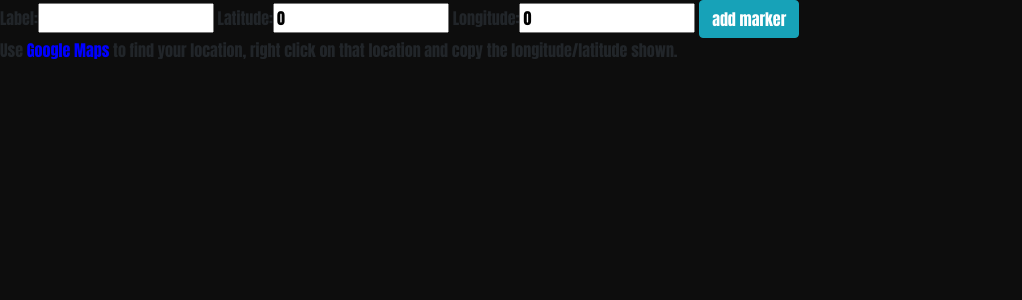
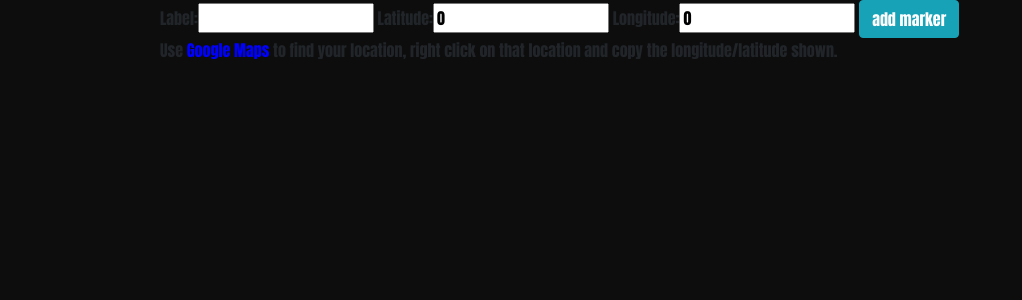
Before and after one commit to ruthrootz/mdc-world-map, a Django app: page /marker in a window 1280 px wide. Shown: the part 64-364 px from the top of the page, without its empty margins (0-1022 px from the left). Run offline with Django 3.2, Linux system fonts and the light colour scheme; some libraries are stand-ins or nearby versions.

Commit message:
added marker-form class

```diff
--- a/map/templates/map/marker.html
+++ b/map/templates/map/marker.html
@@ -3,11 +3,13 @@
 
 {% block content %}
 
+<div class="marker-form">
     <form method="POST" action="/marker">
         {% csrf_token %}
         {{ form }}
         <input type="submit" value="add marker" class="submit btn btn-info" />
     </form>
     <p>Use <a style="color: blue" href="https://www.google.com/maps">Google Maps</a> to find your location, right click on that location and copy the longitude/latitude shown.</p>
+</div>
 
 {% endblock %}
--- a/static/css/main.css
+++ b/static/css/main.css
@@ -32,6 +32,11 @@ a:visited {
     background: #31731F;
 }
 
+.marker-form {
+    width: 75%;
+    margin: 0 auto;
+}
+
 #map {
   width: 100%;
   height: 100%;
```
Lines whose indentation alone changed are shown as unchanged.
